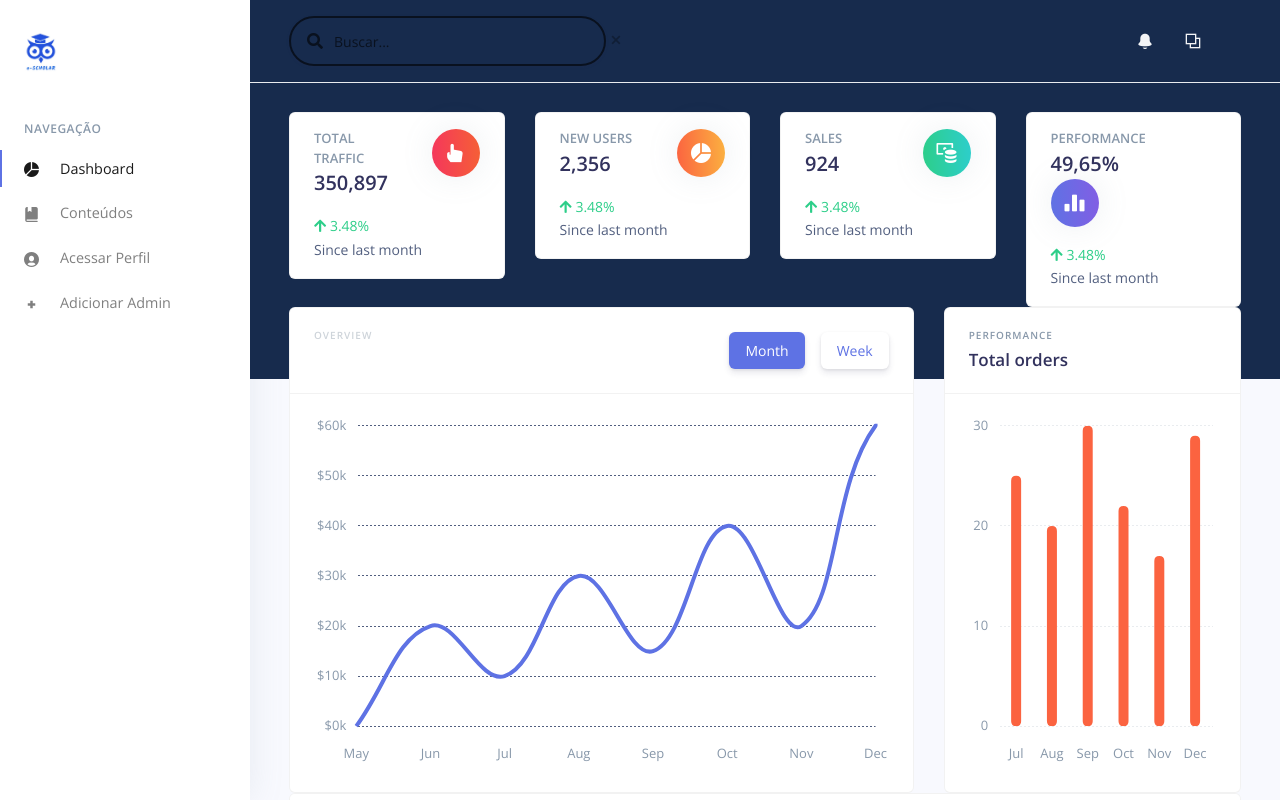
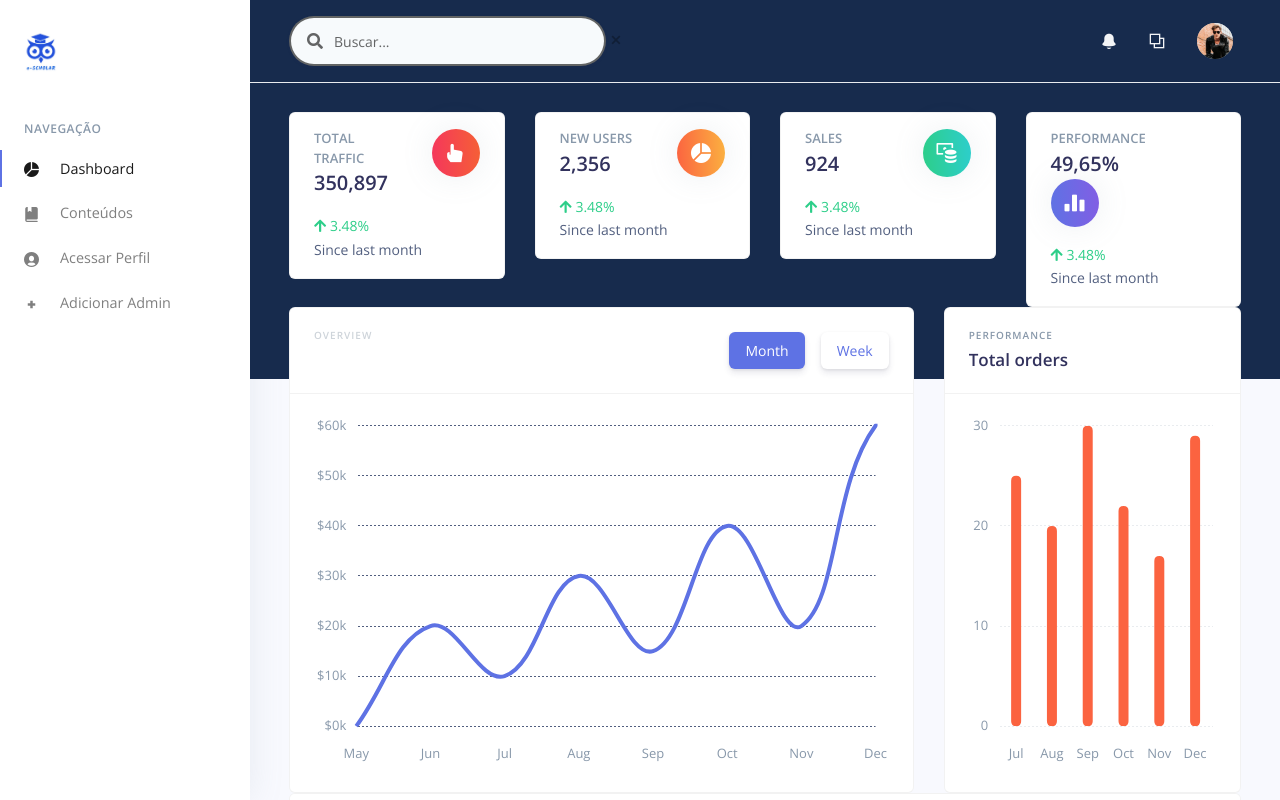
Before and after one commit to ThHenrique/fa-escholar-dashboard, a React (Create React App) app: page / in a window 1280 px wide. Shown: the top 800 px of the page. Built offline with nearby package versions, Linux system fonts and the light colour scheme.

Commit message:
AdminNavbar

```diff
--- a/public/index.html
+++ b/public/index.html
@@ -1,61 +1,17 @@
-<!--
-/*!
-
-=========================================================
-* Argon Dashboard React - v1.1.0
-=========================================================
-
-* Product Page: https://www.creative-tim.com/product/argon-dashboard-react
-* Copyright 2019 Creative Tim (https://www.creative-tim.com)
-* Licensed under MIT (https://github.com/creativetimofficial/argon-dashboard-react/blob/master/LICENSE.md)
-
-* Coded by Creative Tim
-
-=========================================================
-
-* The above copyright notice and this permission notice shall be included in all copies or substantial portions of the Software.
-
-*/
--->
 <!DOCTYPE html>
-<html lang="en" class="perfect-scrollbar-off nav-open">
+<html lang="en">
   <head>
     <meta charset="utf-8" />
-    <meta
-      name="viewport"
-      content="width=device-width, initial-scale=1, shrink-to-fit=no"
-    />
+    <link rel="icon" href="%PUBLIC_URL%/favicon.ico" />
+    <meta name="viewport" content="width=device-width, initial-scale=1" />
     <meta name="theme-color" content="#000000" />
-    <!--
-      manifest.json provides metadata used when your web app is added to the
-      homescreen on Android. See https://developers.google.com/web/fundamentals/engage-and-retain/web-app-manifest/
-    -->
-    <link rel="manifest" href="%PUBLIC_URL%/manifest.json" />
-    <link rel="shortcut icon" href="%PUBLIC_URL%/favicon.ico" />
-    <link
-      rel="apple-touch-icon"
-      sizes="76x76"
-      href="%PUBLIC_URL%/apple-icon.png"
-    />
     <!-- Fonts -->
-    <link
-      href="https://fonts.googleapis.com/css?family=Open+Sans:300,400,600,700"
-      rel="stylesheet"
-    />
-    <title>Argon Dashboard React by Creative Tim</title>
+    <link rel="stylesheet" href="https://fonts.googleapis.com/css?family=Open+Sans:300,400,600,700" />
+
+    <title>E-SCHOLAR - Dashboard</title>
   </head>
   <body>
-    <noscript> You need to enable JavaScript to run this app. </noscript>
+    <noscript>You need to enable JavaScript to run this app.</noscript>
     <div id="root"></div>
-    <!--
-      This HTML file is a template.
-      If you open it directly in the browser, you will see an empty page.
-
-      You can add webfonts, meta tags, or analytics to this file.
-      The build step will place the bundled scripts into the <body> tag.
-
-      To begin the development, run `npm start` or `yarn start`.
-      To create a production bundle, use `npm run build` or `yarn build`.
-    -->
   </body>
 </html>
--- a/src/components/AdminNavbar.js
+++ b/src/components/AdminNavbar.js
@@ -84,7 +84,7 @@ export default function AdminNavbar() {
               )}
             >
               <FormGroup className="mb-0">
-                <InputGroup className="input-group-alternative input-group-merge">
+                <InputGroup className="input-group-alternative input-group-merge bg-secondary">
                   <InputGroupAddon addonType="prepend">
                     <InputGroupText>
                       <i className="fas fa-search" />
@@ -269,12 +269,12 @@ export default function AdminNavbar() {
               <UncontrolledDropdown nav>
                 <DropdownToggle className="nav-link pr-0" color="" tag="a">
                   <Media className="align-items-center">
-                    {/* <span className="avatar avatar-sm rounded-circle">
+                     <span className="avatar avatar-sm rounded-circle">
                       <img
                         alt="..."
-                        src={require("../assets/img/theme/team-3.jpg")}
+                        src={require("../assets/img/theme/team-1.jpg")}
                       />
-                    </span> */}
+                    </span>
                     <Media className="ml-2 d-none d-lg-block">
                       <span className="mb-0 text-sm font-weight-bold">
                         { localStorage.getItem('name') }
--- a/src/routes.js
+++ b/src/routes.js
@@ -29,7 +29,9 @@ const PrivateRoute = ({ component: Component, ...rest }) => (
           >
             <AdminNavbar/>
             <Component { ...props } />
+
           </div>
+
         </>
       //) : (
        // <Redirect to={{ pathname: '/login', state: { from: props.location } }} />
```
Also changed, not shown: public/apple-icon.png (deleted), public/manifest.json (deleted), 1 other file (tests, documents, lock files or other folders).
